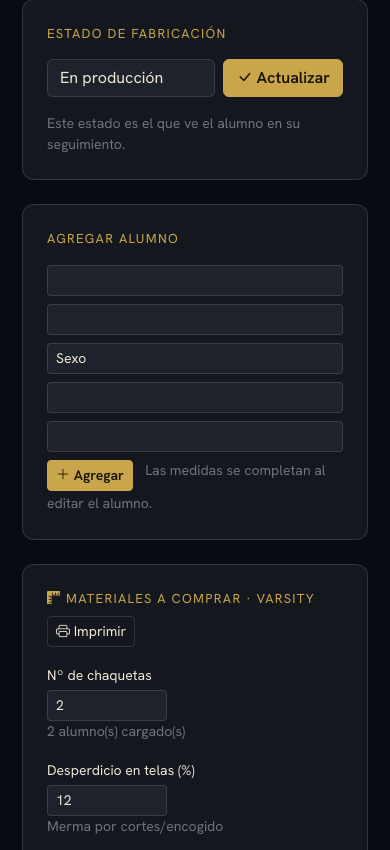
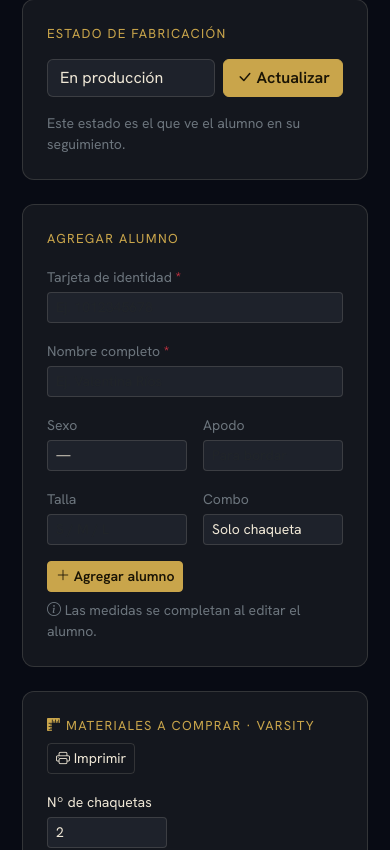
Before and after one commit to Gabo1123/glauren, a Laravel app: page /gtorres/contratos/1 in a window 390 px wide. Shown: the part 1629-2479 px from the top of the page. Run offline with Laravel 12, Linux system fonts and the light colour scheme; the visitor is signed in with stand-in values (Sample User, id 1); data comes from the database, SQL or seed files in the repository; data that the repository does not hold is empty.

Commit message:
Mejora visual del formulario "Agregar alumno" (admin)
Etiquetas claras por campo, grid ordenado y responsive, selector de
combo desde el alta, y botón + nota alineados debajo.

Co-Authored-By: Claude Opus 4.8 <noreply@anthropic.com>

```diff
--- a/resources/views/admin/contracts/show.blade.php
+++ b/resources/views/admin/contracts/show.blade.php
@@ -141,15 +141,40 @@
             <div class="g-card__title" style="color:var(--g-gold)">Agregar alumno</div>
             <form method="POST" action="{{ route('admin.students.store', $contract) }}">
                 @csrf
-                <div class="row g-2">
-                    <div class="col-md-6"><input type="text" name="document" class="form-control form-control-sm" placeholder="Tarjeta de identidad *" required></div>
-                    <div class="col-md-6"><input type="text" name="name" class="form-control form-control-sm" placeholder="Nombre *" required></div>
-                    <div class="col-md-4"><select name="gender" class="form-select form-select-sm"><option value="">Sexo</option><option value="hombre">Hombre</option><option value="mujer">Mujer</option></select></div>
-                    <div class="col-md-4"><input type="text" name="nickname" class="form-control form-control-sm" placeholder="Apodo"></div>
-                    <div class="col-md-4"><input type="text" name="size" class="form-control form-control-sm" placeholder="Talla"></div>
+                <div class="row g-3">
+                    <div class="col-md-6">
+                        <label class="form-label small text-secondary mb-1">Tarjeta de identidad <span class="text-danger">*</span></label>
+                        <input type="text" name="document" class="form-control form-control-sm" placeholder="Ej. 1012345678" required>
+                    </div>
+                    <div class="col-md-6">
+                        <label class="form-label small text-secondary mb-1">Nombre completo <span class="text-danger">*</span></label>
+                        <input type="text" name="name" class="form-control form-control-sm" placeholder="Ej. Valentina Ríos" required>
+                    </div>
+                    <div class="col-6 col-md-3">
+                        <label class="form-label small text-secondary mb-1">Sexo</label>
+                        <select name="gender" class="form-select form-select-sm"><option value="">—</option><option value="hombre">Hombre</option><option value="mujer">Mujer</option></select>
+                    </div>
+                    <div class="col-6 col-md-3">
+                        <label class="form-label small text-secondary mb-1">Apodo</label>
+                        <input type="text" name="nickname" class="form-control form-control-sm" placeholder="Para bordar">
+                    </div>
+                    <div class="col-6 col-md-3">
+                        <label class="form-label small text-secondary mb-1">Talla</label>
+                        <input type="text" name="size" class="form-control form-control-sm" placeholder="S / M / L">
+                    </div>
+                    <div class="col-6 col-md-3">
+                        <label class="form-label small text-secondary mb-1">Combo</label>
+                        <select name="combo" class="form-select form-select-sm">
+                            @foreach(\App\Modules\Chaquetas\Models\Student::COMBOS as $ck => $cc)
+                                <option value="{{ $ck }}">{{ $cc['label'] }}</option>
+                            @endforeach
+                        </select>
+                    </div>
                 </div>
-                <button class="btn btn-primary btn-sm mt-2"><i class="bi bi-plus-lg"></i> Agregar</button>
-                <span class="text-secondary small ms-2">Las medidas se completan al editar el alumno.</span>
+                <div class="d-flex align-items-center gap-2 flex-wrap mt-3">
+                    <button class="btn btn-primary btn-sm"><i class="bi bi-plus-lg"></i> Agregar alumno</button>
+                    <span class="text-secondary small"><i class="bi bi-info-circle"></i> Las medidas se completan al editar el alumno.</span>
+                </div>
             </form>
         </div>
     </div>
```
